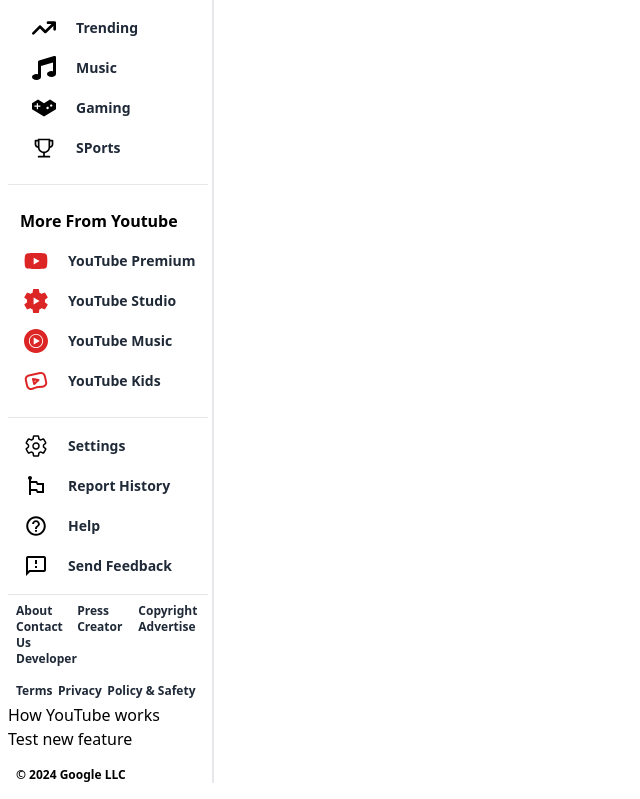
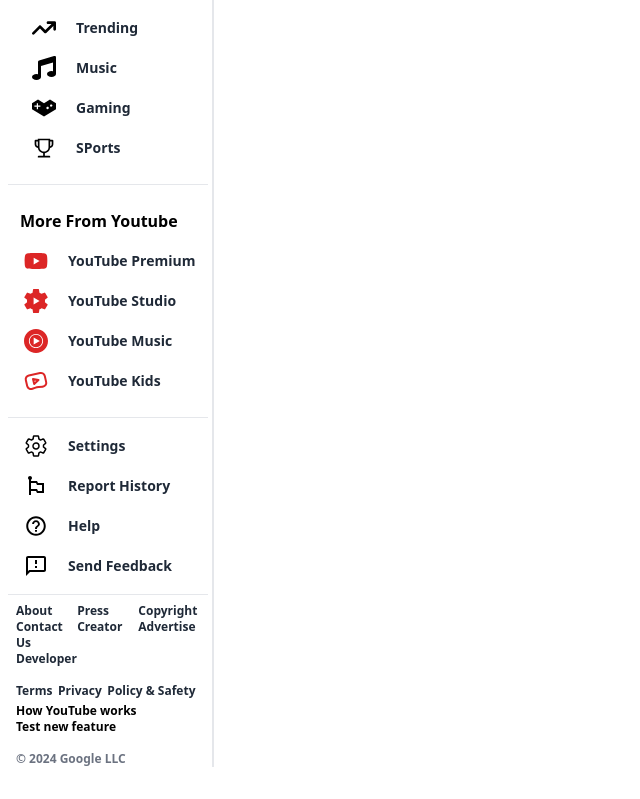
Before and after one commit to jivanaryal/youtube_clone, a React (Vite) app in the folder yt_frontend/: page / in a window 1280 px wide. Shown: the part 991-1790 px from the top of the page, without its empty margins (0-640 px from the left). Built offline with nearby package versions, Linux system fonts and the light colour scheme.

Commit message:
sidebar....

```diff
--- a/yt_frontend/src/components/navigation/Sidebar.jsx
+++ b/yt_frontend/src/components/navigation/Sidebar.jsx
@@ -310,8 +310,8 @@
             ))}
           </div>
         </div>
-        <div className="lbottom mt-4 mr-2">
-          <div className="ml-2 mb-1 flex justify-between">
+        <div className="lbottom mt-4 ml-2 mr-2">
+          <div className="mb-1 flex justify-between">
             {lbottom.map((val, i) => (
               <div className="text-xs font-semibold text-gray-800" key={i}>
                 {val.name}
@@ -319,12 +319,12 @@
             ))}
           </div>
           <div classame="ml-2 mr-2 text-xs font-semibold text-gray-800">
-            <p className="">How YouTube works</p>
-            <p className="">Test new feature</p>
+            <p className=" text-xs font-semibold">How YouTube works</p>
+            <p className=" text-xs font-semibold">Test new feature</p>
           </div>
         </div>
       </div>
-      <div className="copyright ml-4  mr-2 my-4 text-xs font-semibold text-gray-00">
+      <div className="copyright ml-4  mr-2 my-4 text-xs font-semibold text-gray-500">
         <span>&copy; 2024 Google LLC</span>
       </div>
     </div>
```
